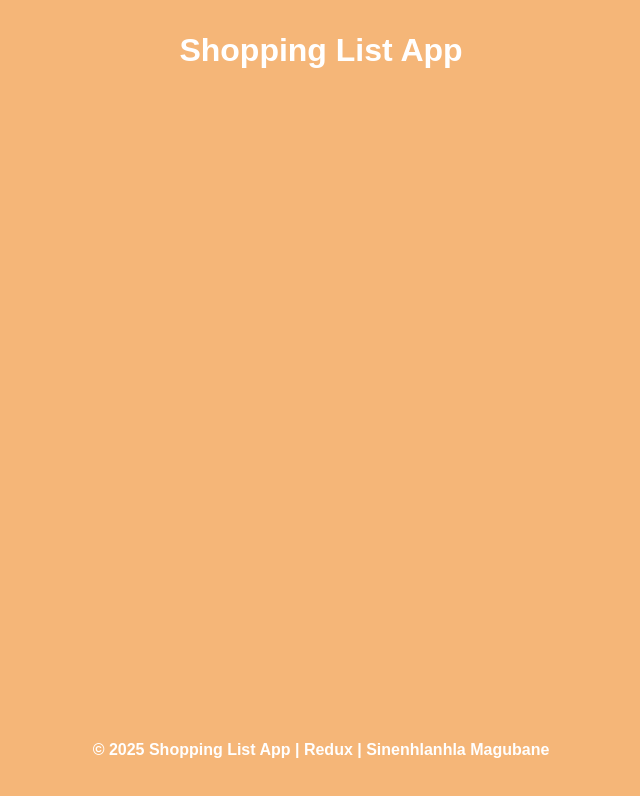
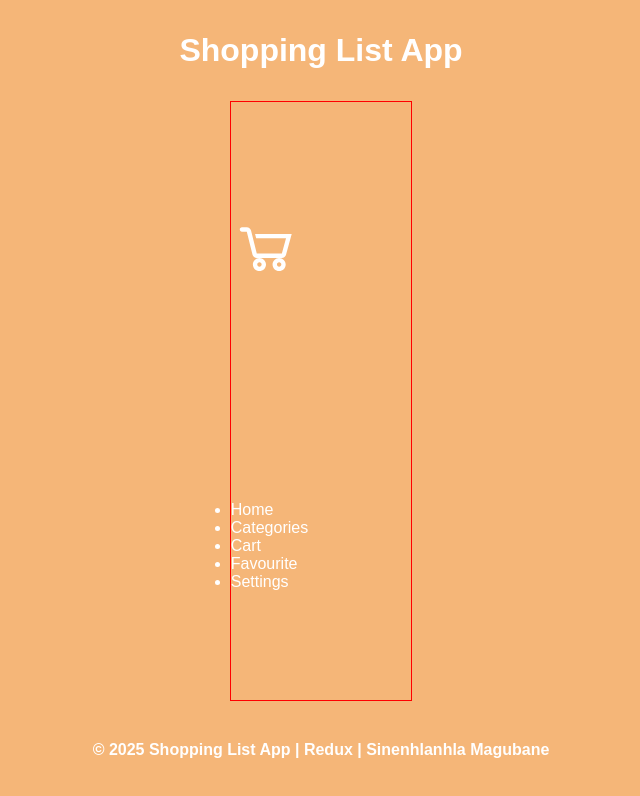
Before and after one commit to SineMag/Shopping-List-App, a React (Vite) app: page /home in a window 1280 px wide. Shown: the top 796 px of the page, without its empty margins (319-959 px from the left). Built offline with nearby package versions, Linux system fonts and the light colour scheme.

Commit message:
Added a home page with basic style

```diff
--- a/src/App.css
+++ b/src/App.css
@@ -36,6 +36,16 @@ main {
   height: 80vh;
   padding: 1rem;
   overflow-y: auto;
+}
+
+/* Center the login view */
+.loginPage {
+  height: 100%;
+  width: 100%;
+  display: flex;
+  align-items: center;
+  justify-content: center;
+  padding: 1rem;
 }
 
 .registerPage {
@@ -232,7 +242,8 @@ main {
   border-radius: 15px;
   padding: 1.8rem;
   overflow: hidden;
-  border: 1px solid red;
+  box-shadow: 0 10px 30px rgba(0, 0, 0, 0.25);
+  opacity: 0.99;
 }
 
 .loginCard::before {
@@ -240,6 +251,14 @@ main {
   position: absolute;
   inset: 0;
   pointer-events: none;
+}
+.homeNavBar{
+  border: 1px solid red;
+  width: 15%;
+  height: 100%;
+  display: flex;
+  flex-direction: column;
+  justify-content: space-around;
 }
 
 /* Responsive */
--- a/src/App.tsx
+++ b/src/App.tsx
@@ -3,6 +3,7 @@ import Footer from "./components/Footer.tsx";
 import Navbar from "./components/Navbar.tsx";
 import LoginPage from "./pages/LoginPage.tsx";
 import RegisterPage from "./pages/RegisterPage.tsx";
+import HomePage from "./pages/HomePage.tsx"
 import { BrowserRouter, Routes, Route, Navigate } from "react-router-dom";
 
 function App() {
@@ -14,7 +15,8 @@ function App() {
           {/* Main section for the app */}
           <main>
             <Routes>
-              <Route path="/" element={<Navigate to="/register" replace />} />
+              <Route path="/" element={<Navigate to="/home" replace />} />
+              <Route path="/home" element={<HomePage />} />
               <Route path="/register" element={<RegisterPage />} />
               <Route path="/login" element={<LoginPage />} />
             </Routes>
--- /dev/null
+++ b/src/pages/HomePage.tsx
@@ -0,0 +1,30 @@
+import React from "react";
+import { LiaShoppingCartSolid } from "react-icons/lia";
+
+export default function HomePage() {
+  return (
+    <div
+      style={{
+        height: "75vh",
+        display: "flex",
+        flexDirection: "row",
+        alignItems: "center",
+        justifyContent: "center",
+      }}
+    >
+      {/* <h1>Welcome to the Home Page</h1> */}
+
+      <div className="homeNavBar">
+        <LiaShoppingCartSolid size={70} />
+        <ul>
+          <li>Home</li>
+          <li>Categories</li>
+          <li>Cart</li>
+          <li>Favourite</li>
+          <li>Settings</li>
+        </ul>{" "}
+      </div>
+      <div></div>
+    </div>
+  );
+}
--- a/src/pages/LoginPage.tsx
+++ b/src/pages/LoginPage.tsx
@@ -70,6 +70,7 @@ export default function LoginPage() {
   };
 
   return (
+    <div className="loginPage">
       <div className="loginCard">
         {successMsg && (
           <p className={`successMsg ${isFading ? "fadeOut" : ""}`} role="status">{successMsg}</p>
@@ -120,5 +121,6 @@ export default function LoginPage() {
           <Link to="/register" className="goToRegister">Don't have an account? Register</Link>
         </form>
       </div>
+    </div>
   );
 }
```
Also changed, not shown: 1 other file (tests, documents, lock files or other folders). Lines whose indentation alone changed are shown as unchanged.
